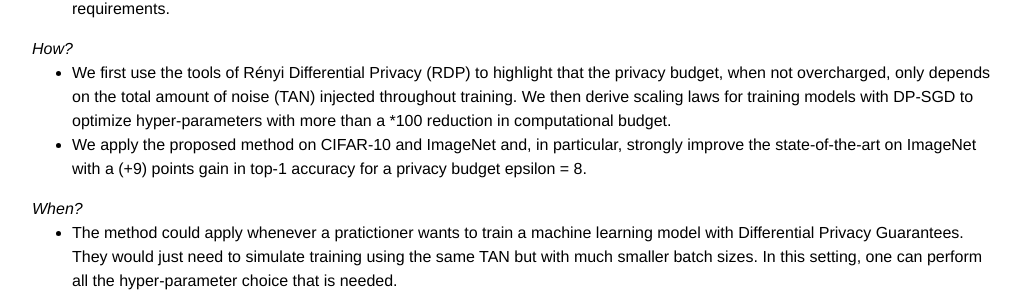
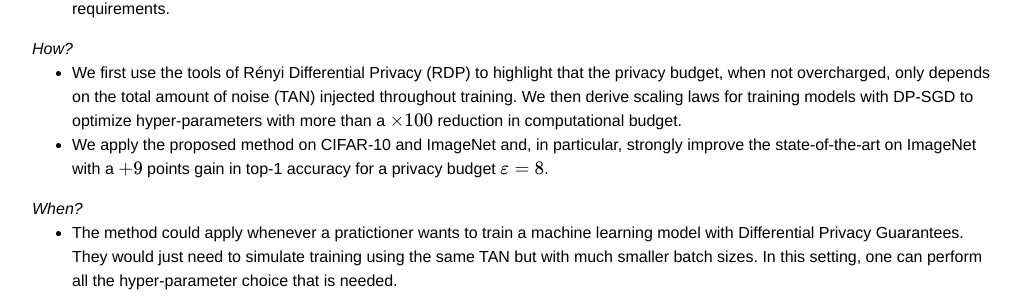
Before and after one commit to sandertom/sandertom.github.io, a Jekyll site: the page built from _publications/tan.md, in a window 1280 px wide. Shown: the part 434-730 px from the top of the page, without its empty margins (123-1156 px from the left). Built offline with Jekyll 4.4.1, drawn with Linux system fonts in a browser that asks for light colours; nearby versions of some CDN libraries; a style sheet for code colours, icons or effects is not loaded.

Commit message:
new website

```diff
--- a/_publications/tan.md
+++ b/_publications/tan.md
@@ -41,8 +41,8 @@ These techniques require much more computing resources than their non-private co
 
 *How?*
 - We first use the tools of Rényi Differential Privacy (RDP) to highlight that the privacy budget, when not overcharged, only depends on the total amount of noise (TAN) injected throughout training.
-We then derive scaling laws for training models with DP-SGD to optimize hyper-parameters with more than a *100 reduction in computational budget.
-- We apply the proposed method on CIFAR-10 and ImageNet and, in particular, strongly improve the state-of-the-art on ImageNet with a \(\+9\) points gain in top-1 accuracy for a privacy budget epsilon = 8.
+We then derive scaling laws for training models with DP-SGD to optimize hyper-parameters with more than a $$\times 100$$ reduction in computational budget.
+- We apply the proposed method on CIFAR-10 and ImageNet and, in particular, strongly improve the state-of-the-art on ImageNet with a $$+9$$ points gain in top-1 accuracy for a privacy budget $$\varepsilon = 8$$.
 
 *When?*
 - The method could apply whenever a pratictioner wants to train a machine learning model with Differential Privacy Guarantees.
```
